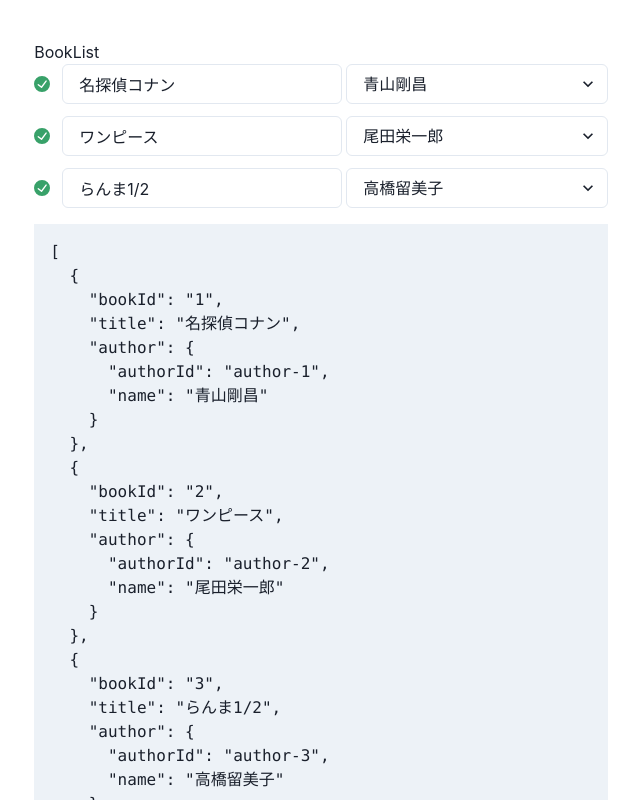
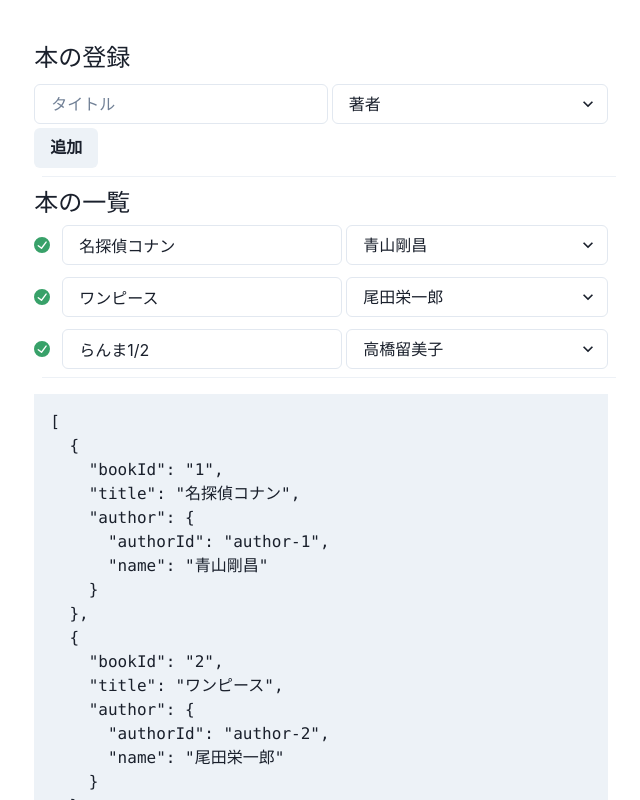
Before and after one commit to nkgrnkgr/zustand-mutation-example, a React (Vite) app: page / in a window 1280 px wide. Shown: the top 800 px of the page, without its empty margins (319-959 px from the left). Built offline with nearby package versions, Linux system fonts and the light colour scheme.

Commit message:
追加のUI

```diff
--- a/src/App.tsx
+++ b/src/App.tsx
@@ -1,4 +1,5 @@
-import { Center, Container } from "@chakra-ui/react";
+import { Container, Divider } from "@chakra-ui/react";
+import { AddBookForm } from "./components/AddBookForm";
 import { BookList } from "./components/BookList";
 import { Result } from "./components/Result";
 
@@ -9,7 +10,10 @@
         mt: 10,
       }}
     >
+      <AddBookForm />
+      <Divider sx={{ m: 2 }} />
       <BookList />
+      <Divider sx={{ m: 2 }} />
       <Result />
     </Container>
   );
--- /dev/null
+++ b/src/components/AddBookForm.tsx
@@ -0,0 +1,58 @@
+import { Box, Button, FormControl, FormLabel, Input } from "@chakra-ui/react";
+import { useState } from "react";
+import { useBooksStore } from "../modules/bookStore";
+import { AUTHORS } from "../modules/constants";
+import { AuthorSelect } from "./AuthorSelect";
+
+export const AddBookForm: React.FC = () => {
+  const [title, setTitle] = useState("");
+  const [selectedAuthorId, setSelectedAuthorId] = useState("");
+
+  const add = useBooksStore((state) => state.addOne);
+
+  const handleChange = (value: string) => {
+    setTitle(value);
+  };
+
+  const handleSelect = (value: string) => {
+    setSelectedAuthorId(value);
+  };
+
+  const handleClick = () => {
+    add({
+      title,
+      author: AUTHORS.find((a) => a.authorId === selectedAuthorId),
+    });
+  };
+
+  return (
+    <FormControl
+      sx={{
+        mt: 2,
+        mb: 2,
+      }}
+    >
+      <FormLabel fontSize="2xl">本の登録</FormLabel>
+      <Box
+        sx={{
+          display: "flex",
+          alignItems: "center",
+          gap: 1,
+          mb: 1,
+        }}
+      >
+        <Input
+          placeholder="タイトル"
+          type="text"
+          value={title}
+          onChange={(e) => handleChange(e.target.value)}
+        />
+        <AuthorSelect
+          selectedAuthorId={selectedAuthorId}
+          selectAuthor={handleSelect}
+        />
+      </Box>
+      <Button onClick={handleClick}>追加</Button>
+    </FormControl>
+  );
+};
--- a/src/components/BookItem.tsx
+++ b/src/components/BookItem.tsx
@@ -1,7 +1,7 @@
 import { CheckCircleIcon } from "@chakra-ui/icons";
 import { Input, ListIcon, ListItem } from "@chakra-ui/react";
 import { AUTHORS } from "../modules/constants";
-import { useBooksStore } from "../modules/store";
+import { useBooksStore } from "../modules/bookStore";
 import { AuthorSelect } from "./AuthorSelect";
 
 type Props = {
--- a/src/components/BookList.tsx
+++ b/src/components/BookList.tsx
@@ -1,5 +1,5 @@
 import { Box, List, Text } from "@chakra-ui/react";
-import { useBooksStore } from "../modules/store";
+import { useBooksStore } from "../modules/bookStore";
 import { BookItem } from "./BookItem";
 
 export const BookList: React.FC = () => {
@@ -7,7 +7,16 @@
 
   return (
     <Box>
-      <Text>BookList</Text>
+      <Box
+        sx={{
+          mt: 1,
+          mb: 1,
+        }}
+      >
+        <Text variant="h1" fontSize="2xl">
+          本の一覧
+        </Text>
+      </Box>
       <List spacing={3}>
         {bookIds.map((id) => (
           <BookItem key={id} bookId={id} />
--- a/src/components/Result.tsx
+++ b/src/components/Result.tsx
@@ -1,5 +1,5 @@
 import { Box } from "@chakra-ui/react";
-import { useBooksStore } from "../modules/store";
+import { useBooksStore } from "../modules/bookStore";
 
 export const Result: React.FC = () => {
   const books = useBooksStore((state) => state.books);
--- /dev/null
+++ b/src/modules/bookStore.ts
@@ -0,0 +1,53 @@
+import create from "zustand";
+import { v4 as uuid } from "uuid";
+import { Book } from "./types";
+import { AUTHORS } from "./constants";
+import { immer } from "zustand/middleware/immer";
+
+type BooksState = {
+  books: Book[];
+  addOne: (value: Omit<Book, "bookId">) => void;
+  updateOne: (book: Book) => void;
+};
+
+const INITIAL_BOOKS = [
+  {
+    bookId: "1",
+    title: "名探偵コナン",
+    author: AUTHORS[0],
+  },
+  {
+    bookId: "2",
+    title: "ワンピース",
+    author: AUTHORS[1],
+  },
+  {
+    bookId: "3",
+    title: "らんま1/2",
+    author: AUTHORS[2],
+  },
+];
+
+export const useBooksStore = create<BooksState>()(
+  immer<BooksState>((set) => ({
+    books: INITIAL_BOOKS,
+    addOne(value) {
+      set((state) => {
+        state.books.push({
+          bookId: uuid(),
+          title: value.title,
+          author: value.author,
+        });
+        return state;
+      });
+    },
+    updateOne(book) {
+      set((state) => {
+        const index = state.books.findIndex((b) => b.bookId === book.bookId);
+        if (index > 0) {
+          state.books[index] = book;
+        }
+      });
+    },
+  }))
+);
--- a/src/modules/store.ts
+++ /dev/null
@@ -1,58 +0,0 @@
-import create from "zustand";
-import { v4 as uuid } from "uuid";
-import { Book } from "./types";
-
-type BooksState = {
-  books: Book[];
-  addOne: (value: Omit<Book, "bookId">) => void;
-  updateOne: (book: Book) => void;
-};
-
-const INITIAL_BOOKS = [
-  {
-    bookId: "1",
-    title: "名探偵コナン",
-    author: {
-      authorId: "author-1",
-      name: "青山剛昌",
-    },
-  },
-  {
-    bookId: "2",
-    title: "ワンピース",
-    author: {
-      authorId: "author-2",
-      name: "尾田栄一郎",
-    },
-  },
-  {
-    bookId: "3",
-    title: "らんま1/2",
-    author: {
-      authorId: "author-3",
-      name: "高橋留美子",
-    },
-  },
-];
-
-export const useBooksStore = create<BooksState>((set) => ({
-  books: INITIAL_BOOKS,
-  addOne: ({ title, author }) =>
-    set((state) => {
-      state.books = [...state.books, { bookId: uuid(), title, author }];
-      return state;
-    }),
-  updateOne: (book) =>
-    set((state) => {
-      const books = state.books.map((b) => {
-        if (b.bookId === book.bookId) {
-          return book;
-        }
-        return b;
-      });
-      return {
-        ...state,
-        books,
-      };
-    }),
-}));
```
